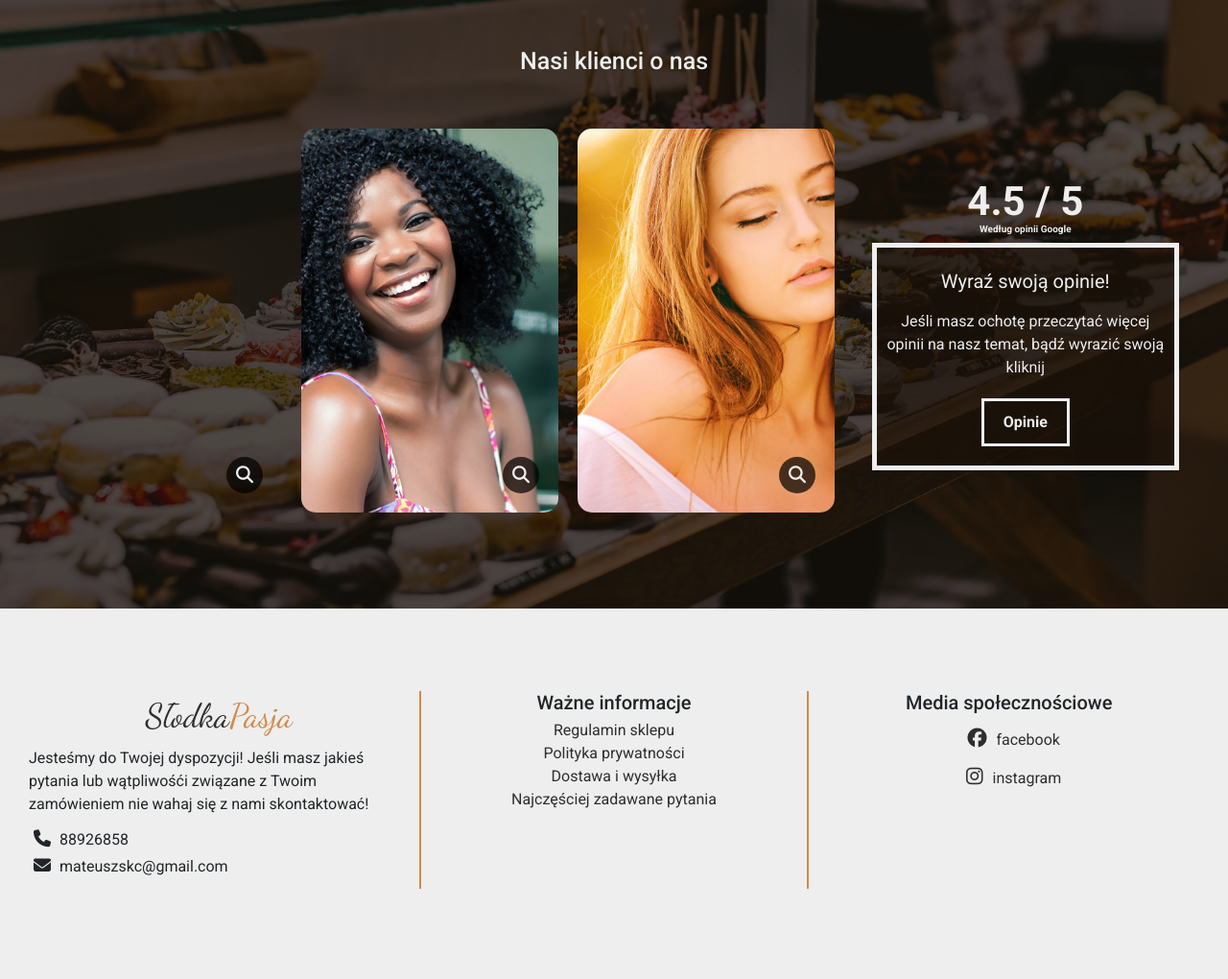
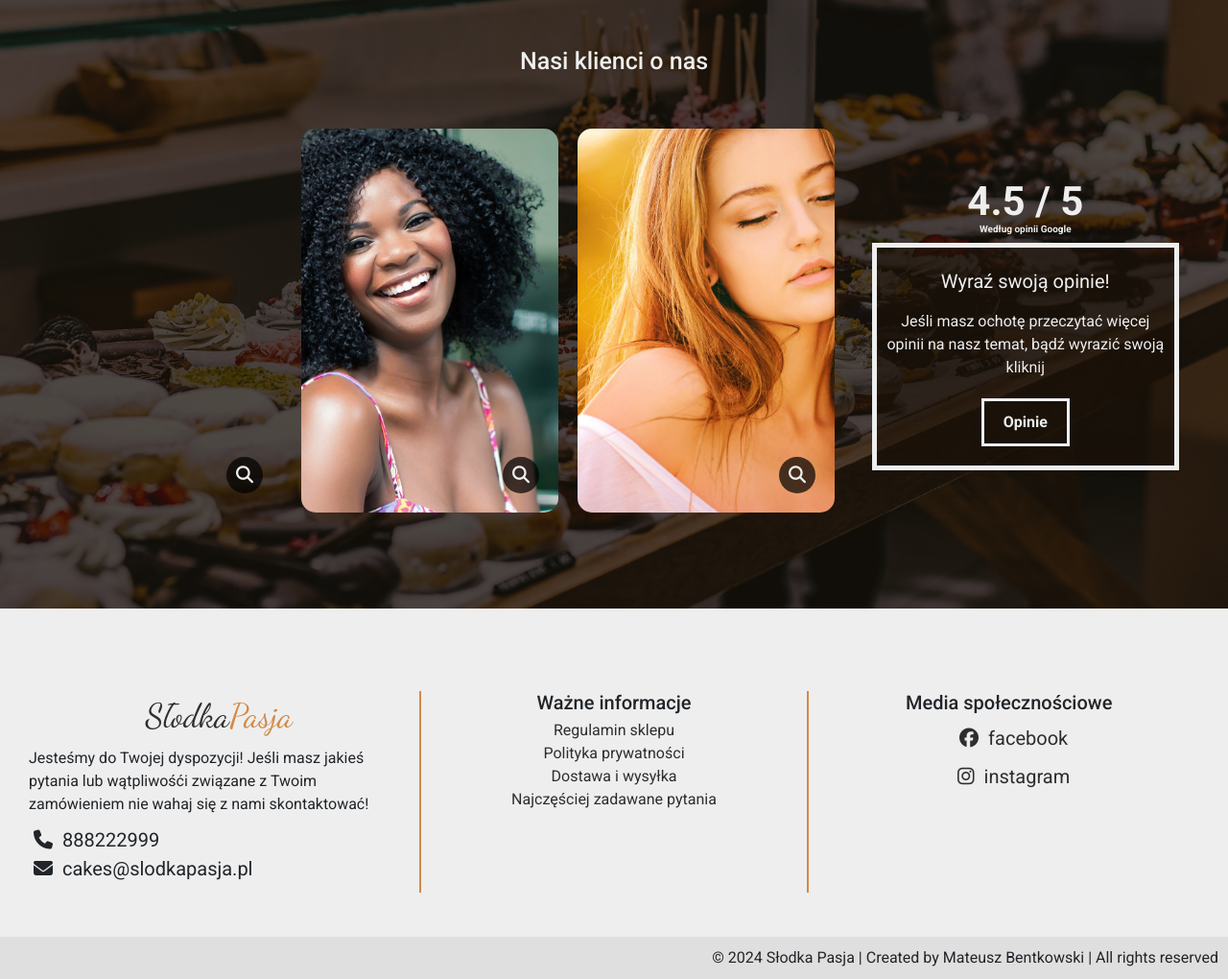
Before and after one commit to MatysVN/Sweet-Shop-site, a plain HTML site: page index.html in a window 1280 px wide. Shown: the part 2426-3446 px from the top of the page at 96% size. Before the commit the page ends 3398 px from the top, so only its background shows below. Drawn offline with nearby package versions, Linux system fonts and the light colour scheme.

Commit message:
create footer

```diff
--- a/index.html
+++ b/index.html
@@ -267,8 +267,8 @@
                         <a href="#" class="nav-logo">Słodka<span>Pasja</span></a>
                         <p class="text">Jesteśmy do Twojej dyspozycji! Jeśli masz jakieś pytania lub wątpliwośći
                             związane z Twoim zamówieniem nie wahaj się z nami skontaktować!</p>
-                        <p class="contact"><i class="fa-solid fa-phone"></i> 88926858 <br><i
-                                class="fa-solid fa-envelope"></i> mateuszskc@gmail.com
+                        <p class="contact"><i class="fa-solid fa-phone"></i> 888222999 <br><i
+                                class="fa-solid fa-envelope"></i> cakes@slodkapasja.pl
                         </p>
                     </div>
                     <div class="info-box-element two">
@@ -281,7 +281,8 @@
                             <a href="#">Najczęściej zadawane pytania</a>
                         </div>
                     </div>
-                    <div class="info-box-element three"><h2>Media społecznościowe</h2>
+                    <div class="info-box-element three">
+                        <h2>Media społecznościowe</h2>
                         <a href="#"><i class="fa-brands fa-facebook"></i>facebook</a><br>
                         <a href="#"><i class="fa-brands fa-instagram"></i>instagram</a>
                     </div>
@@ -289,6 +290,10 @@
             </div>
         </section>
     </main>
+    <footer class="footer">
+        <p>&copy; <span class="footer-year"></span> Słodka Pasja | Created by Mateusz Bentkowski | All rights reserved
+        </p>
+    </footer>
 
     <script src="https://cdn.jsdelivr.net/npm/bootstrap@5.3.3/dist/js/bootstrap.bundle.min.js"
         integrity="sha384-YvpcrYf0tY3lHB60NNkmXc5s9fDVZLESaAA55NDzOxhy9GkcIdslK1eN7N6jIeHz"
--- a/js/style.js
+++ b/js/style.js
@@ -1,6 +1,7 @@
 const burgerBtn = document.querySelector('.hamburger');
 const navMobile = document.querySelector('.nav');
 const scrollBlock = document.querySelector('body');
+const footerYear = document.querySelector('.footer-year')
 
 const showNav = () => {
     burgerBtn.classList.toggle("is-active");
@@ -8,4 +9,11 @@ const showNav = () => {
     scrollBlock.classList.toggle("scroll-block");
 }
 
+const currentYear = () => {
+    const year = new Date().getFullYear();
+    footerYear.innerText = year;
+}
+
+currentYear();
+
 burgerBtn.addEventListener("click", showNav);
--- a/sass/style.scss
+++ b/sass/style.scss
@@ -577,7 +577,7 @@ body {
 		a {
 			text-decoration: none;
 			color: $dark;
-			transition: color .2s;
+			transition: color 0.2s;
 		}
 		a:hover {
 			color: $main-color;
@@ -590,6 +590,9 @@ body {
 			justify-content: center;
 			text-align: left;
 			border-top: 2px solid $main-color;
+			.contact {
+				font-size: 2rem;
+			}
 			.nav-logo {
 				font-size: 3.5rem;
 				padding-top: 50px;
@@ -602,7 +605,6 @@ body {
 			}
 			.fa-solid {
 				padding: 5px;
-				font-size: 1.8rem;
 			}
 		}
 		.two {
@@ -626,15 +628,28 @@ body {
 				font-size: 1.8rem;
 				padding: 10px;
 			}
+			a {
+				font-size: 2rem;
+			}
 		}
 		.info-box-element {
 			margin: 30px;
 			text-align: center;
-
 		}
 	}
 }
 
+// ---
+// Footer
+// ---
+.footer {
+	background-color: $section-color;
+	p {
+		text-align: right;
+		padding: 10px;
+		margin-bottom: 0;
+	}
+}
 //Breakpoints
 
 @media (min-width: 375px) {
@@ -798,7 +813,6 @@ body {
 			}
 		}
 	}
-
 }
 
 @media (min-width: 680px) {
@@ -879,7 +893,6 @@ body {
 					display: none;
 				}
 			}
-
 		}
 	}
 }
@@ -1172,7 +1185,6 @@ body {
 					padding: 10px;
 				}
 			}
-
 		}
 	}
 }
```
Also changed, not shown: css/style.css, 1 other file.
